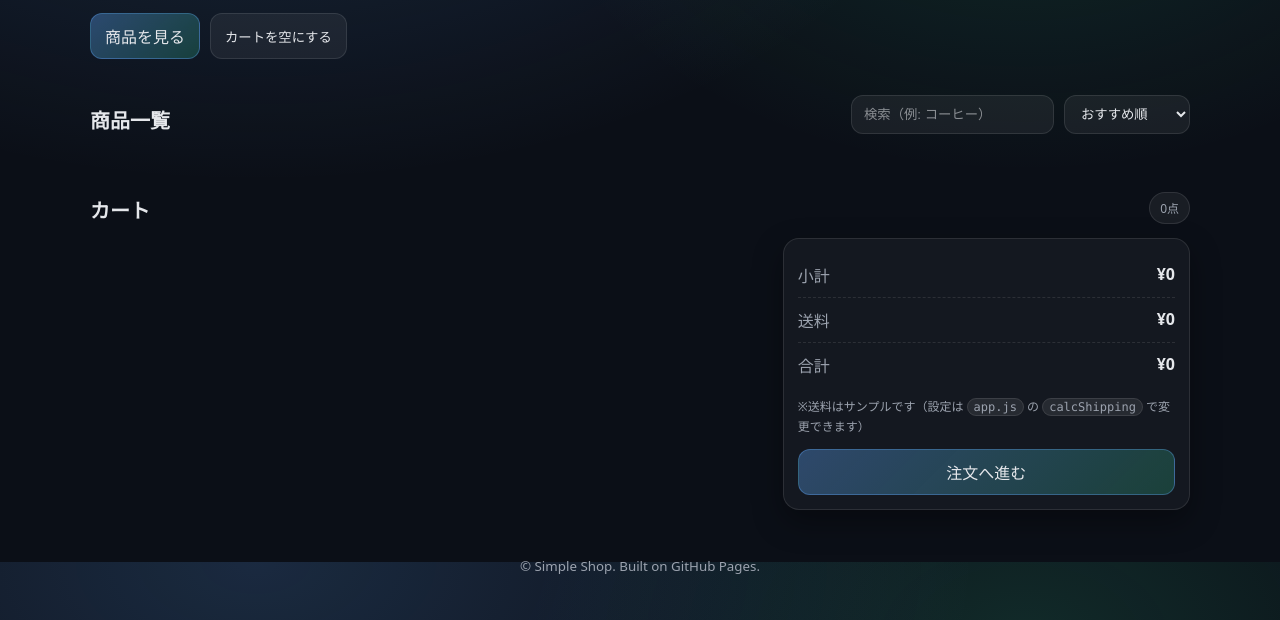
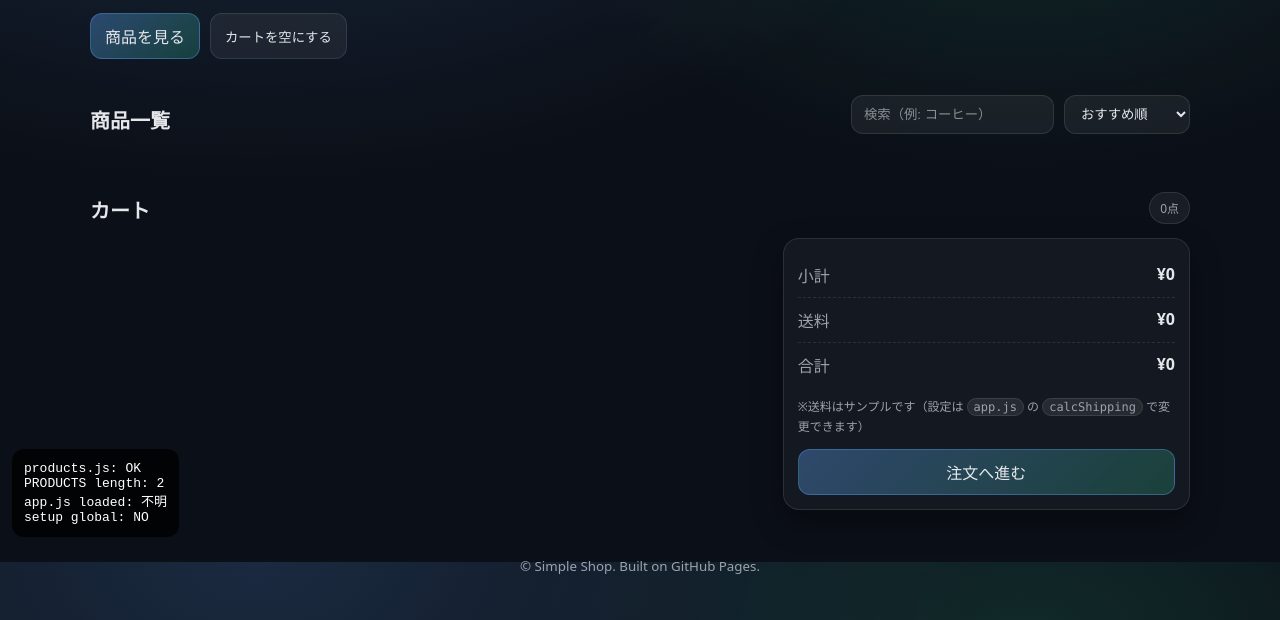
Before and after one commit to pippipippipipipippi/Shop-site, a plain HTML site: page index.html in a window 1280 px wide. Shown: the part 238-858 px from the top of the page. Drawn offline with Linux system fonts and the light colour scheme.

Commit message:
Update index.html

```diff
--- a/index.html
+++ b/index.html
@@ -99,5 +99,28 @@
 
   <script src="products.js"></script>
   <script src="app.js"></script>
-</body>
-</html>
+
+    <script src="products.js"></script>
+  <script src="app.js"></script>
+
+  <!-- 診断（あとで消してOK） -->
+  <script>
+    const p = window.PRODUCTS;
+    const hasSetup = typeof window.setup === "function"; // もしsetupがglobalならtrue
+    const msg =
+      "products.js: " + (p ? "OK" : "NG") + "\n" +
+      "PRODUCTS length: " + (p?.length ?? "null") + "\n" +
+      "app.js loaded: " + (document.documentElement.getAttribute("data-appjs") || "不明") + "\n" +
+      "setup global: " + (hasSetup ? "YES" : "NO") + "\n";
+    const pre = document.createElement("pre");
+    pre.textContent = msg;
+    pre.style.position = "fixed";
+    pre.style.left = "12px";
+    pre.style.bottom = "12px";
+    pre.style.padding = "12px";
+    pre.style.background = "rgba(0,0,0,0.75)";
+    pre.style.color = "#fff";
+    pre.style.zIndex = "99999";
+    pre.style.borderRadius = "12px";
+    document.body.appendChild(pre);
+  </script>
```
